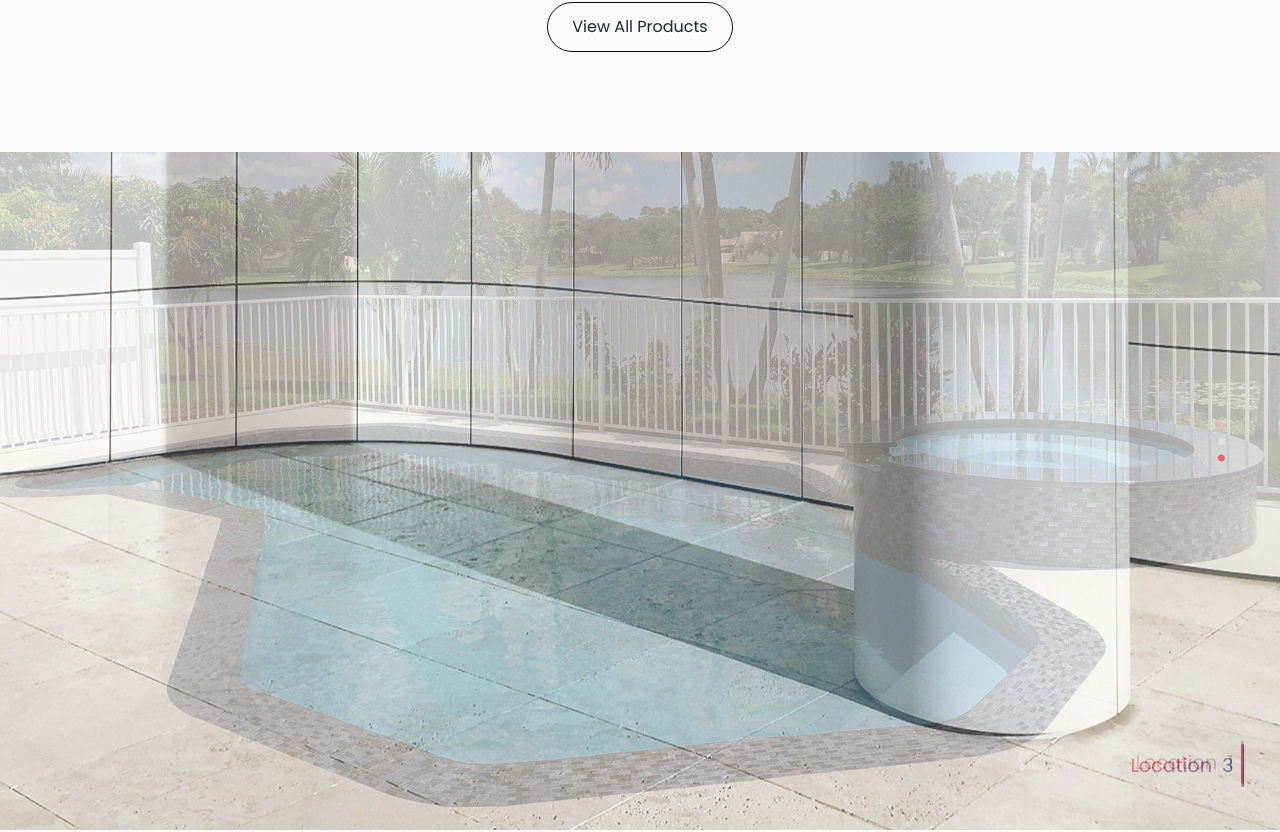
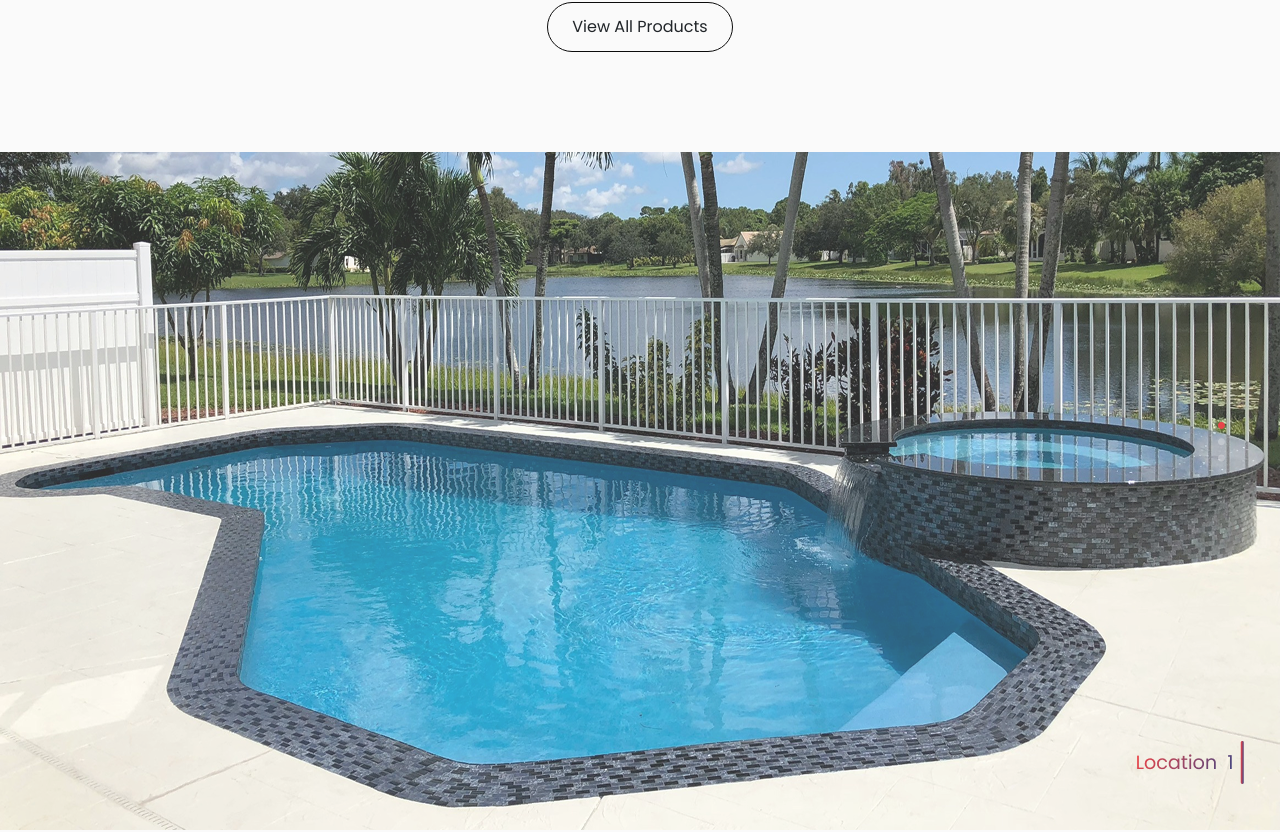
Before and after one commit to BhanuPratap0/KTA_cloneNew, a React (Vite) app in the folder Kta_WebApp/: page /landingPage in a window 1280 px wide. Shown: the part 1543-2375 px from the top of the page. Built offline with nearby package versions, Linux system fonts and the light colour scheme; a web font is replaced by a local one.

Commit message:
Ui fixes

```diff
--- a/Kta_WebApp/src/Components/Slider/CenterSlider.jsx
+++ b/Kta_WebApp/src/Components/Slider/CenterSlider.jsx
@@ -1,5 +1,7 @@
 import React, { Component } from "react";
 import Slider from "react-slick";
+import materialThreeImg from "@/Assets/AboutPage/MaterialThree.png";
+import materialTwoImg from "@/Assets/AboutPage/MaterialTwo.png";
 
 function CenterSlider() {
   const settings = {
@@ -8,19 +10,19 @@
     infinite: true,
     centerPadding: "60px",
     slidesToShow: 3,
-        speed: 500
+    speed: 500,
   };
   return (
     <div className="slider-container">
       <Slider {...settings}>
-                <div >
-                    <img src="./src/Assets/AboutPage/MaterialThree.png" alt="" />
+        <div>
+          <img src={materialThreeImg} alt="" />
         </div>
         <div>
-                    <img src="./src/Assets/AboutPage/MaterialTwo.png" alt="" />
+          <img src={materialTwoImg} alt="" />
         </div>
         <div>
-                    <img src="../src/Assets/AboutPage/MaterialThree.png" alt="" />
+          <img src={materialThreeImg} alt="" />
         </div>
       </Slider>
     </div>
--- a/Kta_WebApp/src/Data/LandingPage.js
+++ b/Kta_WebApp/src/Data/LandingPage.js
@@ -51,21 +51,21 @@
   {
     comment:
       "KTA Solutions' ceramic materials transformed our project. Exceptional quality and support!",
-    profilePic: "./src/Assets/LandingPage/FirstSliderFirstPic.png",
+    profilePic: firstSliderImg,
     name: "Serhiy Hipskyy",
     designation: "CEO Universal",
   },
   {
     comment:
       "KTA Solutions' ceramic materials transformed our project. Exceptional quality and support!",
-    profilePic: "./src/Assets/LandingPage/FirstSliderFirstPic.png",
+    profilePic: firstSliderImg,
     name: "Serhiy Hipskyy",
     designation: "CEO Universal",
   },
   {
     comment:
       "KTA Solutions' ceramic materials transformed our project. Exceptional quality and support!",
-    profilePic: "./src/Assets/LandingPage/FirstSliderFirstPic.png",
+    profilePic: firstSliderImg,
     name: "Serhiy Hipskyy",
     designation: "CEO Universal",
   },
@@ -96,9 +96,9 @@
 ];
 
 export const firstSliderData = [
-  "./src/Assets/LandingPage/FirstSliderFirstPic.png",
-  "./src/Assets/LandingPage/FirstSliderSecondPic.png",
-  "./src/Assets/LandingPage/FirstSliderThirdPic.png",
+  firstSliderImg,
+  secondSliderImg,
+  firstSliderImg,
 ];
 
 export const secondSliderData = [
--- a/Kta_WebApp/src/Layout/AppLayout.jsx
+++ b/Kta_WebApp/src/Layout/AppLayout.jsx
@@ -3,13 +3,15 @@
 import SecondFadeSlider from "@/Components/Slider/SecondFadeSlider";
 import FooterSection from "@/Pages/LandingPage/FooterSection/FooterSection";
 import React from "react";
-import { Outlet } from "react-router-dom";
+import { Outlet, useLocation } from "react-router-dom";
 
 const AppLayout = () => {
+  const location = useLocation();
+  const isAboutPage = location.pathname.includes("/app/about");
   return (
     <div>
       <ContactNav />
-      <NavBar />
+      <NavBar ChangeStyles={isAboutPage} />
       <Outlet />
       <SecondFadeSlider />
       <FooterSection />
--- a/Kta_WebApp/src/Pages/AboutPage/AboutPage.module.scss
+++ b/Kta_WebApp/src/Pages/AboutPage/AboutPage.module.scss
@@ -1,5 +1,7 @@
 //heroBanner
-
+.Container {
+  padding: 100px;
+}
 #HeroBanner {
   img {
     width: 100%;
@@ -14,7 +16,7 @@
   align-items: center;
   gap: 10rem;
 
-  OurStoryHeading {
+  .OurStoryHeading {
     color: #222;
     font-family: Manrope;
     font-size: 56px;
```
Lines whose indentation alone changed are shown as unchanged.
